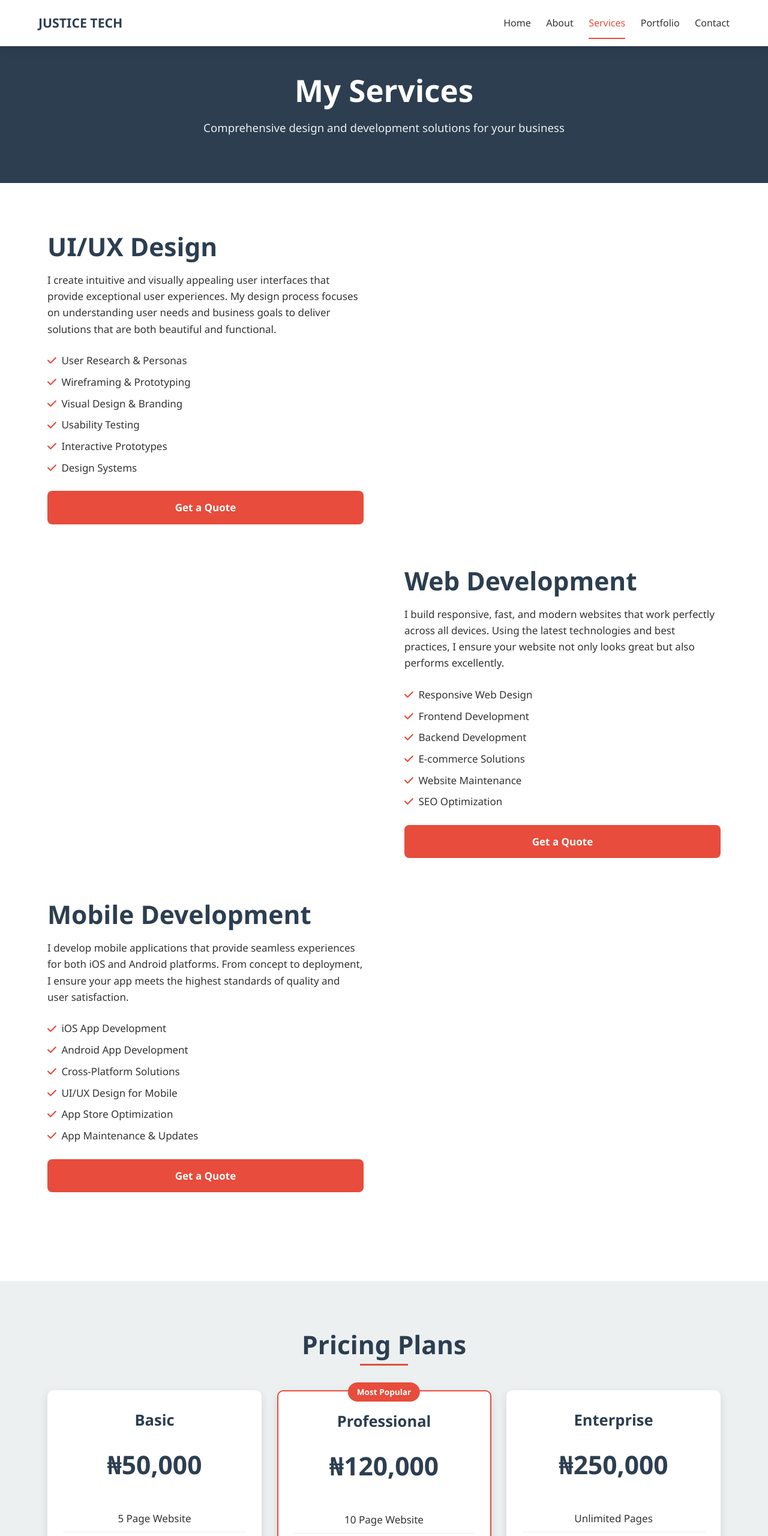
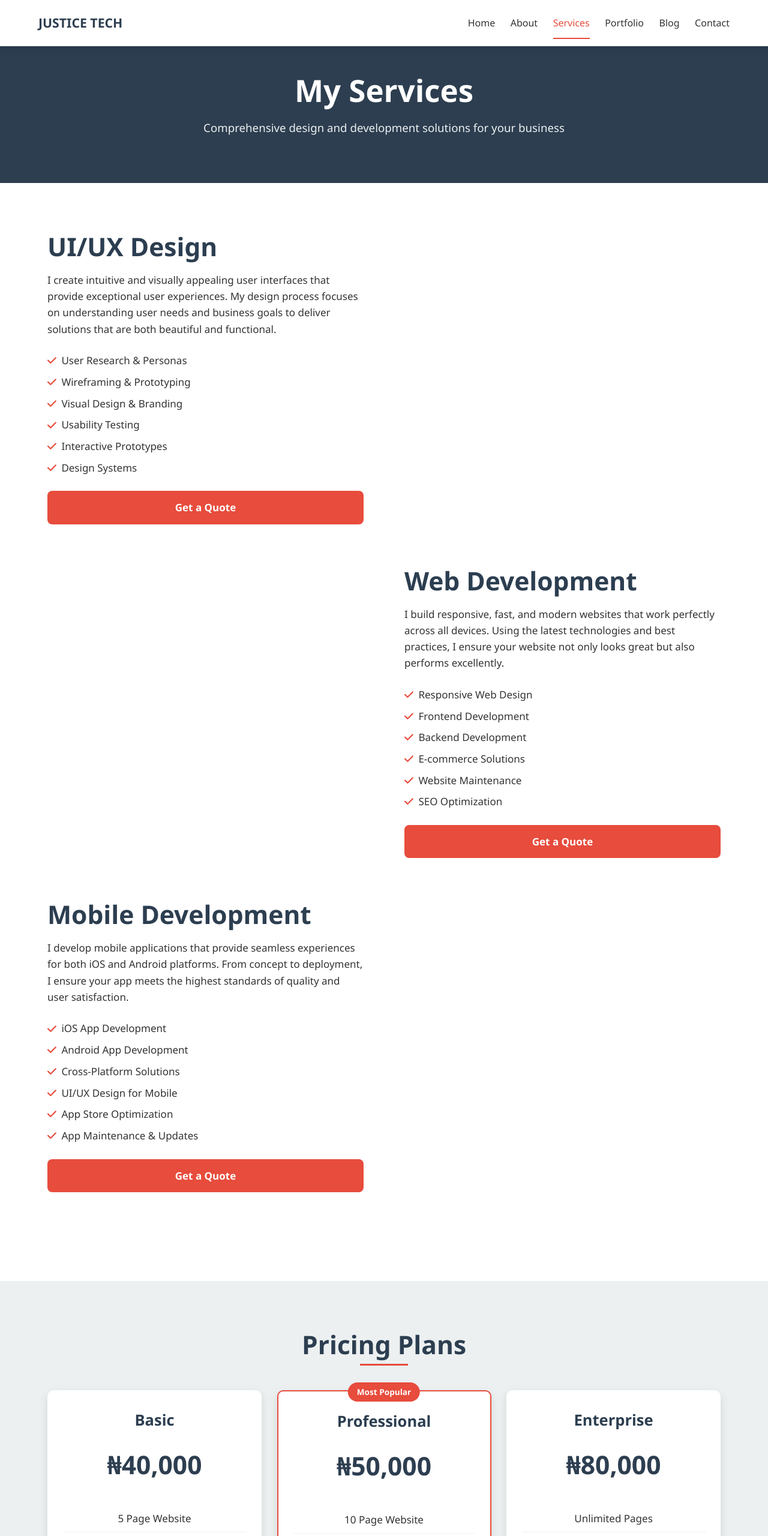
Before and after one commit to okanlawonjustice71-collab/justicetech, a plain HTML site: page services.html in a window 1280 px wide. Shown: the top 2560 px of the page at 60% size. Drawn offline with Linux system fonts and the light colour scheme.

Commit message:
Update services.html

```diff
--- a/services.html
+++ b/services.html
@@ -19,6 +19,7 @@
                 <a href="about.html" class="nav-link">About</a>
                 <a href="services.html" class="nav-link active">Services</a>
                 <a href="portfolio.html" class="nav-link">Portfolio</a>
+                <a href="blog.html" class="nav-link">Blog</a>
                 <a href="contact.html" class="nav-link">Contact</a>
             </div>
             <div class="hamburger" id="hamburger">
@@ -112,7 +113,7 @@
             <div class="pricing-grid">
                 <div class="pricing-card">
                     <h3>Basic</h3>
-                    <div class="price">₦50,000</div>
+                    <div class="price">₦40,000</div>
                     <ul class="pricing-features">
                         <li>5 Page Website</li>
                         <li>Responsive Design</li>
@@ -124,7 +125,7 @@
                 <div class="pricing-card featured">
                     <div class="popular-badge">Most Popular</div>
                     <h3>Professional</h3>
-                    <div class="price">₦120,000</div>
+                    <div class="price">₦50,000</div>
                     <ul class="pricing-features">
                         <li>10 Page Website</li>
                         <li>Custom Design</li>
@@ -136,7 +137,7 @@
                 </div>
                 <div class="pricing-card">
                     <h3>Enterprise</h3>
-                    <div class="price">₦250,000</div>
+                    <div class="price">₦80,000</div>
                     <ul class="pricing-features">
                         <li>Unlimited Pages</li>
                         <li>Custom Web Application</li>
@@ -161,7 +162,7 @@
                         <a href="#"><i class="fab fa-facebook"></i></a>
                         <a href="#"><i class="fab fa-twitter"></i></a>
                         <a href="#"><i class="fab fa-instagram"></i></a>
-                        <a href="#"><i class="fab fa-linkedin"></i></a>
+                        <a href="justice olawale"><i class="fab fa-linkedin"></i></a>
                     </div>
                 </div>
                 <div class="footer-links">
@@ -171,6 +172,7 @@
                         <li><a href="about.html">About</a></li>
                         <li><a href="services.html">Services</a></li>
                         <li><a href="portfolio.html">Portfolio</a></li>
+                        <li><a href="blog.html">Blog</a></li>
                         <li><a href="contact.html">Contact</a></li>
                     </ul>
                 </div>
@@ -182,11 +184,12 @@
                 </div>
             </div>
             <div class="footer-bottom">
-                <p>&copy; 2023 Justice Tech. All rights reserved.</p>
+                <p>&copy; 2025 Justice Tech. All rights reserved.</p>
             </div>
         </div>
     </footer>
 
     <script src="js/script.js"></script>
 </body>
+
 </html>
```
